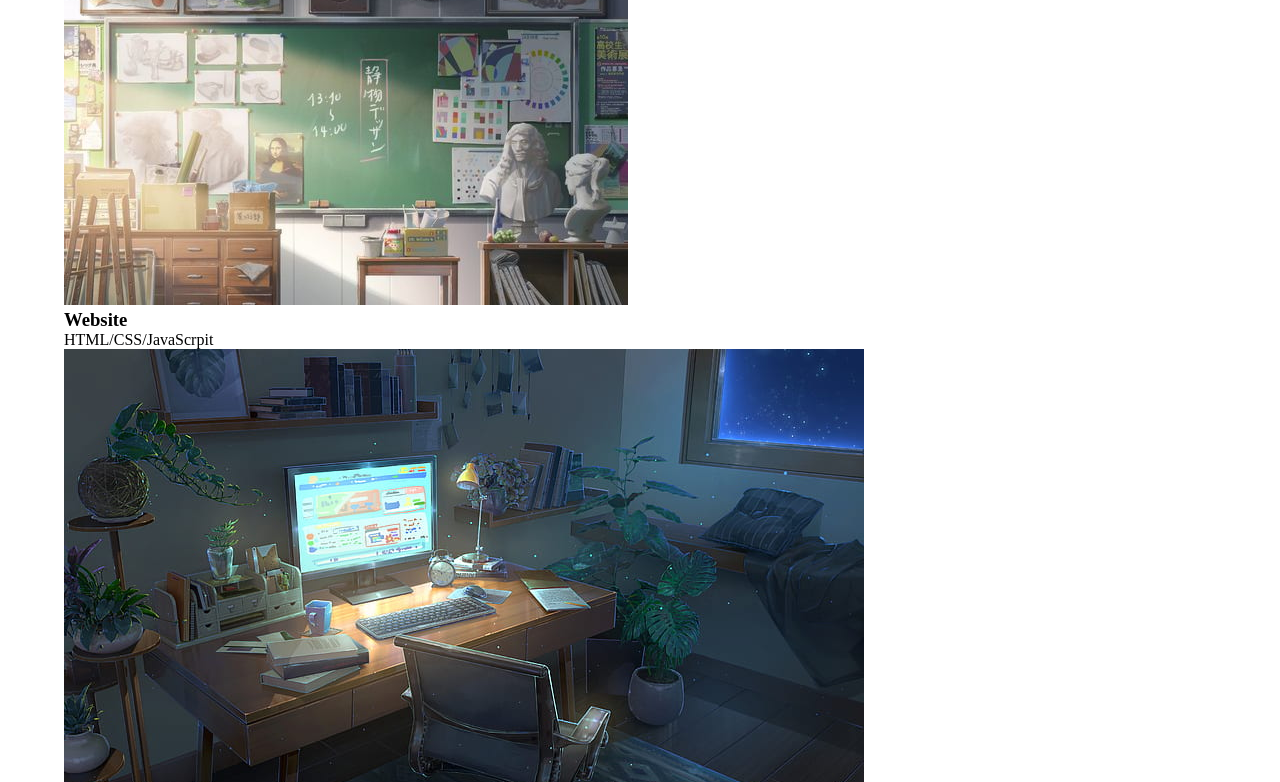
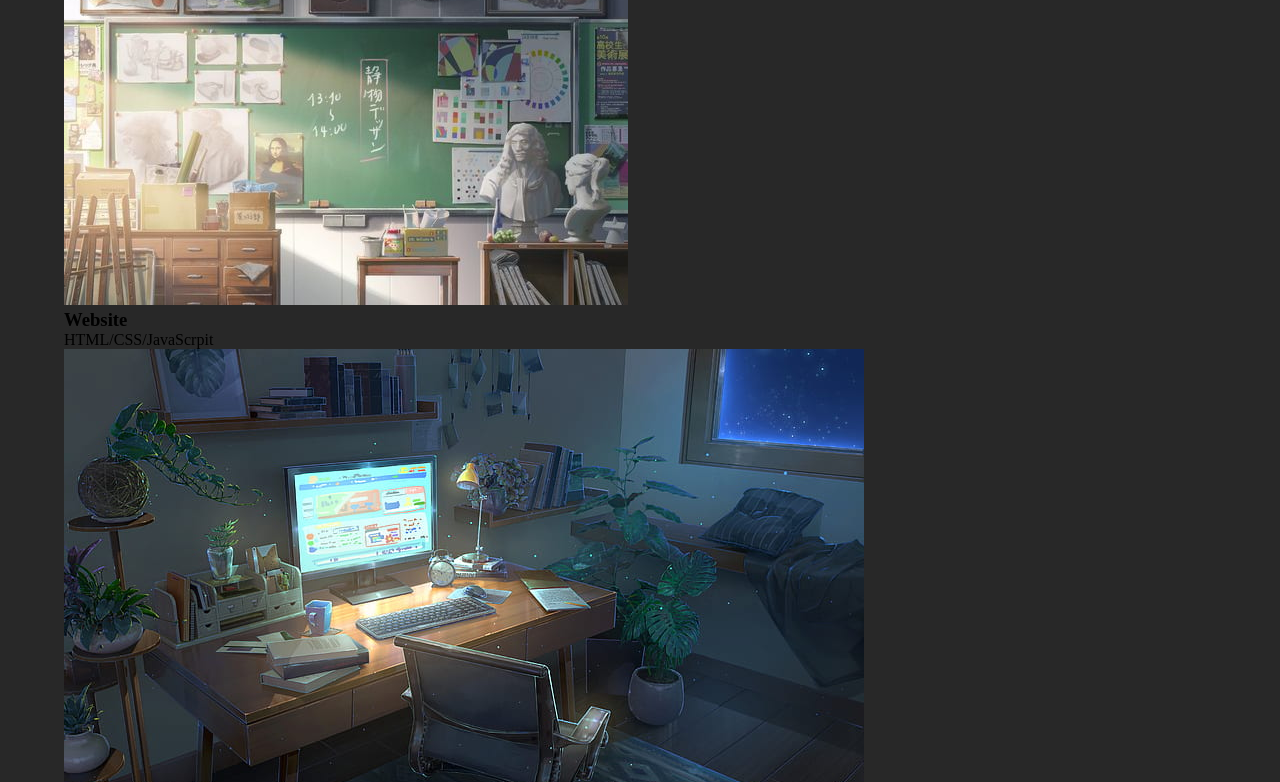
Before and after one commit to paolaxjean/pjr-professional-profolio, a plain HTML site: page index.html in a window 1280 px wide. Shown: the part 235-1017 px from the top of the page. Drawn offline with Linux system fonts and the light colour scheme.

Commit message:
commited changes

```diff
--- a/assets/css/style.css
+++ b/assets/css/style.css
@@ -4,6 +4,11 @@
   padding: 0;
 
 }
+
+body {
+  background-color: rgb(40, 40, 40);
+}
+
 /* Body / INSIDE HEADER */
 h1 {
   position: absolute;
```
